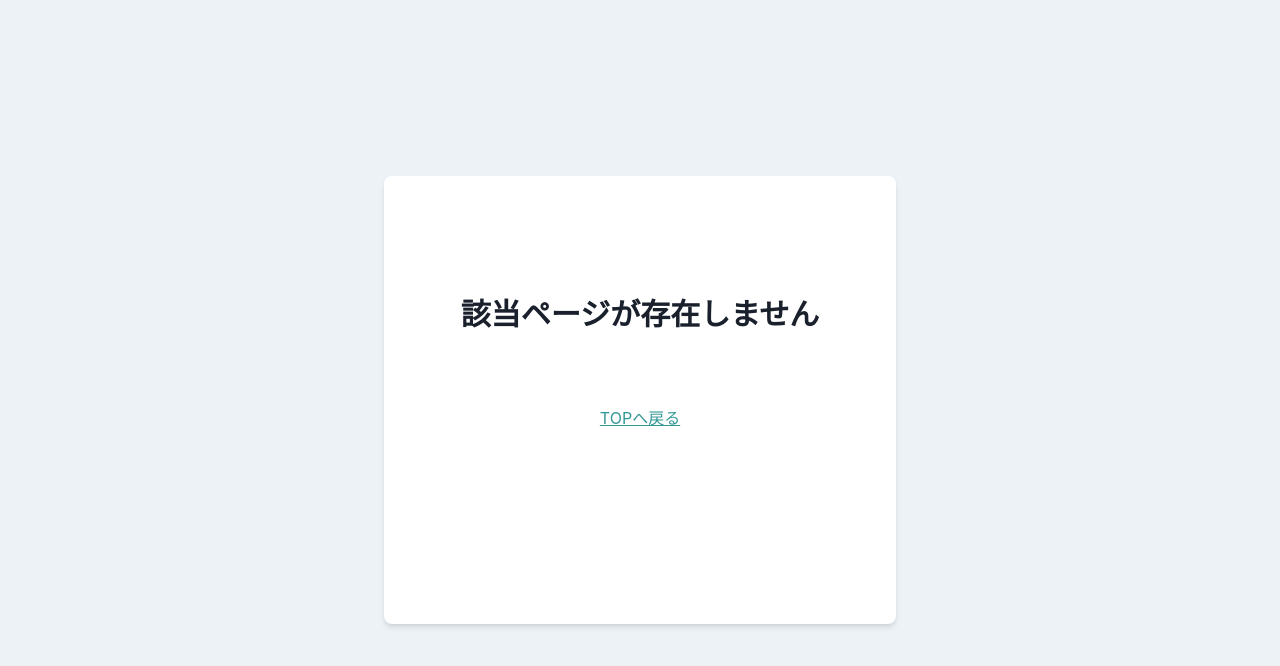
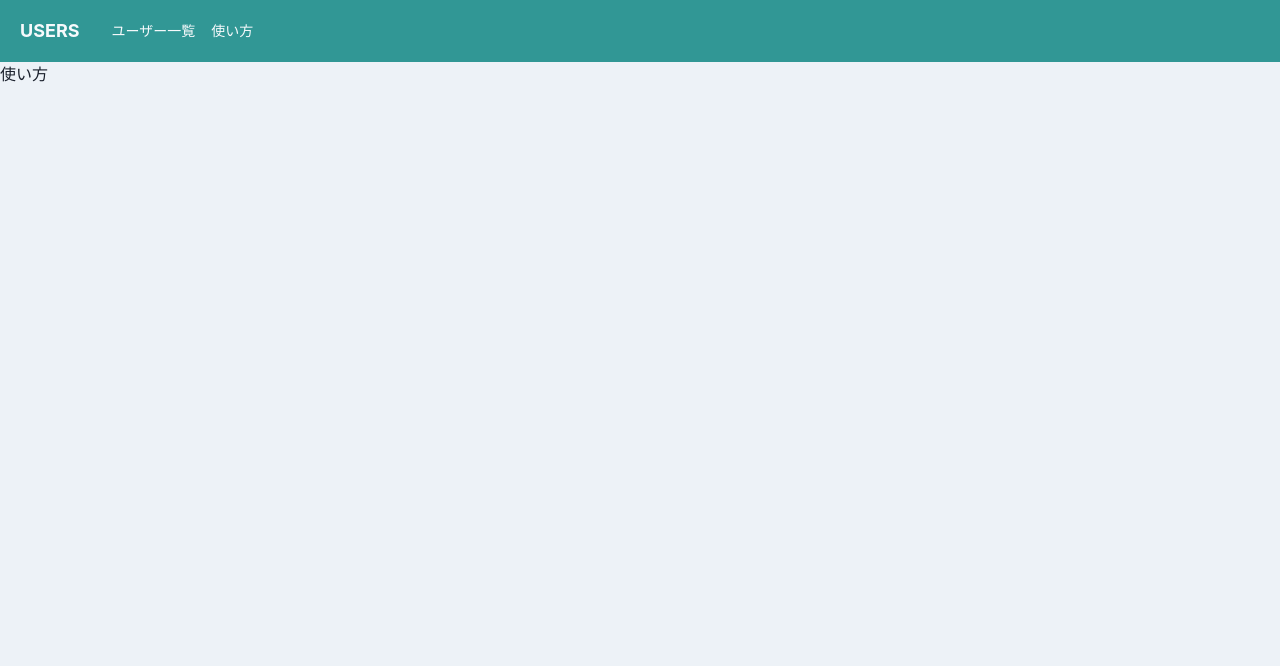
Before and after one commit to ryo-mk/USERAPI, a React (Create React App) app in the folder userfrontend/: page /howtouse in a window 1280 px wide. Shown: the top 666 px of the page. Built offline with nearby package versions, Linux system fonts and the light colour scheme.

Commit message:
ヘッダー、メニューアイコン機能実装

```diff
--- a/userfrontend/package.json
+++ b/userfrontend/package.json
@@ -4,6 +4,7 @@
   "version": "0.1.0",
   "private": true,
   "dependencies": {
+    "@chakra-ui/icons": "^2.1.1",
     "@chakra-ui/react": "^2.8.1",
     "@emotion/react": "^11.11.1",
     "@emotion/styled": "^11.11.0",
--- a/userfrontend/src/components/Header.tsx
+++ b/userfrontend/src/components/Header.tsx
@@ -1,26 +1,43 @@
-import { Flex, HStack, Heading, Link, Stack } from "@chakra-ui/react";
-import { FC, ReactNode, useCallback } from "react";
+import { FC, useCallback } from "react";
 import { useNavigate } from "react-router-dom";
+import { Box, Flex, Heading, Link, useDisclosure } from "@chakra-ui/react";
+import { MenuIconButton } from "../components/atoms/MenuIconButton";
+import { MenuDrawer } from "./molecules/MenuDrawer";
 
-type HeaderProps = {
-  children: ReactNode;
-};
+export const Header: FC = () => {
+  const { isOpen, onOpen, onClose } = useDisclosure();
+  const navigate = useNavigate();
 
-export const Header: FC<HeaderProps> = (props) => {
-  const { children } = props;
-  const navigate = useNavigate();
-  const onClickSearch = useCallback(() => navigate("/search"), []);
-  const onClickUserManagement = useCallback(() => navigate("/usermanagement"), []);
+  const onClickHome = useCallback(() => {
+    navigate("/");
+    onClose();
+  }, []);
+  const onClickSearch = useCallback(() => {
+    navigate("/search");
+    onClose();
+  }, []);
+  const onClickHowToUse = useCallback(() => {
+    navigate("/howtouse");
+    onClose();
+  }, []);
 
   return (
     <>
-      <HStack>
-        <Flex as="a" _hover={{ cursor: "pointer" }} onClick={onClickSearch}>
-          <Heading as="h1">USERS</Heading>
+      <Flex as="nav" bg="teal.500" color="gray.50" align="center" justify="space-between" padding={{ base: 3, md: 5 }}>
+        <Flex align="center" as="a" mr={8} _hover={{ cursor: "pointer" }} onClick={onClickHome}>
+          <Heading as="h1" fontSize={{ base: "md", md: "lg" }}>
+            USERS
+          </Heading>
         </Flex>
-        <Link onClick={onClickUserManagement}>ユーザー編集</Link>
-      </HStack>
-      {children}
+        <Flex align="center" fontSize="sm" flexGrow={2} display={{ base: "none", md: "flex" }}>
+          <Box pr={4}>
+            <Link onClick={onClickSearch}>ユーザー一覧</Link>
+          </Box>
+          <Link onClick={onClickHowToUse}>使い方</Link>
+        </Flex>
+        <MenuIconButton onOpen={onOpen} />
+      </Flex>
+      <MenuDrawer onClose={onClose} isOpen={isOpen} onClickHome={onClickHome} onClickSearch={onClickSearch} onClickHowToUse={onClickHowToUse} />
     </>
   );
 };
--- /dev/null
+++ b/userfrontend/src/components/atoms/MenuIconButton.tsx
@@ -0,0 +1,12 @@
+import { FC } from "react";
+import { IconButton } from "@chakra-ui/react";
+import { HamburgerIcon } from "@chakra-ui/icons";
+
+type Props = {
+  onOpen: () => void;
+};
+
+export const MenuIconButton: FC<Props> = (props) => {
+  const { onOpen } = props;
+  return <IconButton aria-label="メニューボタン" icon={<HamburgerIcon />} size="sm" variant="unstyled" display={{ base: "Block", md: "none" }} onClick={onOpen} />;
+};
--- /dev/null
+++ b/userfrontend/src/components/molecules/MenuDrawer.tsx
@@ -0,0 +1,34 @@
+import { FC } from "react";
+import { Button, Drawer, DrawerBody, DrawerContent, DrawerOverlay } from "@chakra-ui/react";
+
+type Props = {
+  onClose: () => void;
+  isOpen: boolean;
+  onClickHome: () => void;
+  onClickSearch: () => void;
+  onClickHowToUse: () => void;
+};
+
+export const MenuDrawer: FC<Props> = (props) => {
+  const { onClose, isOpen, onClickHome, onClickSearch, onClickHowToUse } = props;
+
+  return (
+    <Drawer placement="left" size="xs" onClose={onClose} isOpen={isOpen}>
+      <DrawerOverlay>
+        <DrawerContent>
+          <DrawerBody p={0} bg="gray.100">
+            <Button w="100%" onClick={onClickHome}>
+              TOP
+            </Button>
+            <Button w="100%" onClick={onClickSearch}>
+              ユーザー一覧
+            </Button>
+            <Button w="100%" onClick={onClickHowToUse}>
+              使い方
+            </Button>
+          </DrawerBody>
+        </DrawerContent>
+      </DrawerOverlay>
+    </Drawer>
+  );
+};
--- /dev/null
+++ b/userfrontend/src/components/pages/HowToUse.tsx
@@ -0,0 +1,3 @@
+export const HowToUse = () => {
+  return <p>使い方</p>;
+};
--- a/userfrontend/src/components/pages/Search.tsx
+++ b/userfrontend/src/components/pages/Search.tsx
@@ -1,43 +1,39 @@
 import { FC, memo, useCallback, useEffect, useState } from "react";
 import { Button, Flex, HStack, Input, Link, Text, Wrap, WrapItem } from "@chakra-ui/react";
+import { useNavigate } from "react-router-dom";
 
 import { UserCard } from "../UserCard";
 import { useAllUsers } from "../../hooks/useAllUsers";
-
-import axios from "axios";
-import { User } from "../../types/api/user";
-import { FindByIdProps, useFindById } from "../../hooks/useFindById";
-
-import { Navigate, useNavigate } from "react-router-dom";
+import { useFindById } from "../../hooks/useFindById";
 
 export const Search: FC = memo(() => {
   const [userId, setUserId] = useState<string>("");
+  const [onSearch, setOnSearch] = useState(false);
 
-  const [onSearch, setOnSearch] = useState(false);
   const { getUsers, users } = useAllUsers();
   const { getUser, user } = useFindById();
-  const navigate = useNavigate();
-  const onClickHome = useCallback(() => {
-    navigate("/search");
+
+  const onClickSearchReset = useCallback(() => {
     setOnSearch(false);
   }, []);
 
   useEffect(() => getUsers(), []);
 
-  const idUser = () => {
+  const SearchIdUser = () => {
     setOnSearch(true);
+    setUserId("");
   };
 
   return (
     <>
       <HStack>
-        <Link onClick={onClickHome}>ユーザー一覧</Link>
+        <Button onClick={onClickSearchReset}>検索リセット</Button>
         <Flex>
-          <Input placeholder="ユーザーIDを入力" onChange={(e) => setUserId(e.target.value)} />
+          <Input placeholder="ユーザーIDを入力" value={userId} onChange={(e) => setUserId(e.target.value)} />
           <Button
             onClick={() => {
               getUser({ userId });
-              idUser();
+              SearchIdUser();
             }}
           >
             検索
--- a/userfrontend/src/components/pages/UserManagement.tsx
+++ /dev/null
@@ -1,5 +0,0 @@
-import { memo } from "react";
-
-export const UserManagement = memo(() => {
-  return <p>UserManagement</p>;
-});
--- /dev/null
+++ b/userfrontend/src/components/templates/HeaderLayout.tsx
@@ -0,0 +1,16 @@
+import { FC, ReactNode } from "react";
+import { Header } from "../Header";
+
+type Props = {
+  children: ReactNode;
+};
+
+export const HeaderLayout: FC<Props> = (props) => {
+  const { children } = props;
+  return (
+    <>
+      <Header />
+      {children}
+    </>
+  );
+};
--- a/userfrontend/src/hooks/useFindById.ts
+++ b/userfrontend/src/hooks/useFindById.ts
@@ -11,8 +11,9 @@ export const useFindById = () => {
   const [user, setUser] = useState<User>();
 
   const getUser = useCallback((props: FindByIdProps) => {
+    const { userId } = props;
     axios
-      .get<User>(`http://localhost:8080/users/${props.userId}`)
+      .get<User>(`http://localhost:8080/users/${userId}`)
       .then((res) => setUser(res.data))
       .catch(() => {
         alert("ユーザーが見つかりませんでした");
--- a/userfrontend/src/router/Router.tsx
+++ b/userfrontend/src/router/Router.tsx
@@ -1,38 +1,39 @@
-import { VFC, memo } from "react";
+import { FC, memo } from "react";
 import { Route, Routes } from "react-router-dom";
 
 import { Search } from "../components/pages/Search";
-import { UserManagement } from "../components/pages/UserManagement";
 import { Page404 } from "../components/pages/Page404";
-import { Header } from "../components/Header";
+import { HeaderLayout } from "../components/templates/HeaderLayout";
+import { HowToUse } from "../components/pages/HowToUse";
 
-export const Router: VFC = memo(() => {
+export const Router: FC = memo(() => {
   return (
     <Routes>
       <Route
         path="/"
         element={
-          <Header>
+          <HeaderLayout>
             <Search />
-          </Header>
+          </HeaderLayout>
         }
       />
       <Route
         path="/search"
         element={
-          <Header>
+          <HeaderLayout>
             <Search />
-          </Header>
+          </HeaderLayout>
         }
       />
       <Route
-        path="/usermanagement"
+        path="/howtouse"
         element={
-          <Header>
-            <UserManagement />
-          </Header>
+          <HeaderLayout>
+            <HowToUse />
+          </HeaderLayout>
         }
       />
+
       <Route path="*" element={<Page404 />} />
     </Routes>
   );
```
Also changed, not shown: userfrontend/src/components/UserSheet.tsx (added, +26 -0 lines), 2 other files (tests, documents, lock files or other folders).
